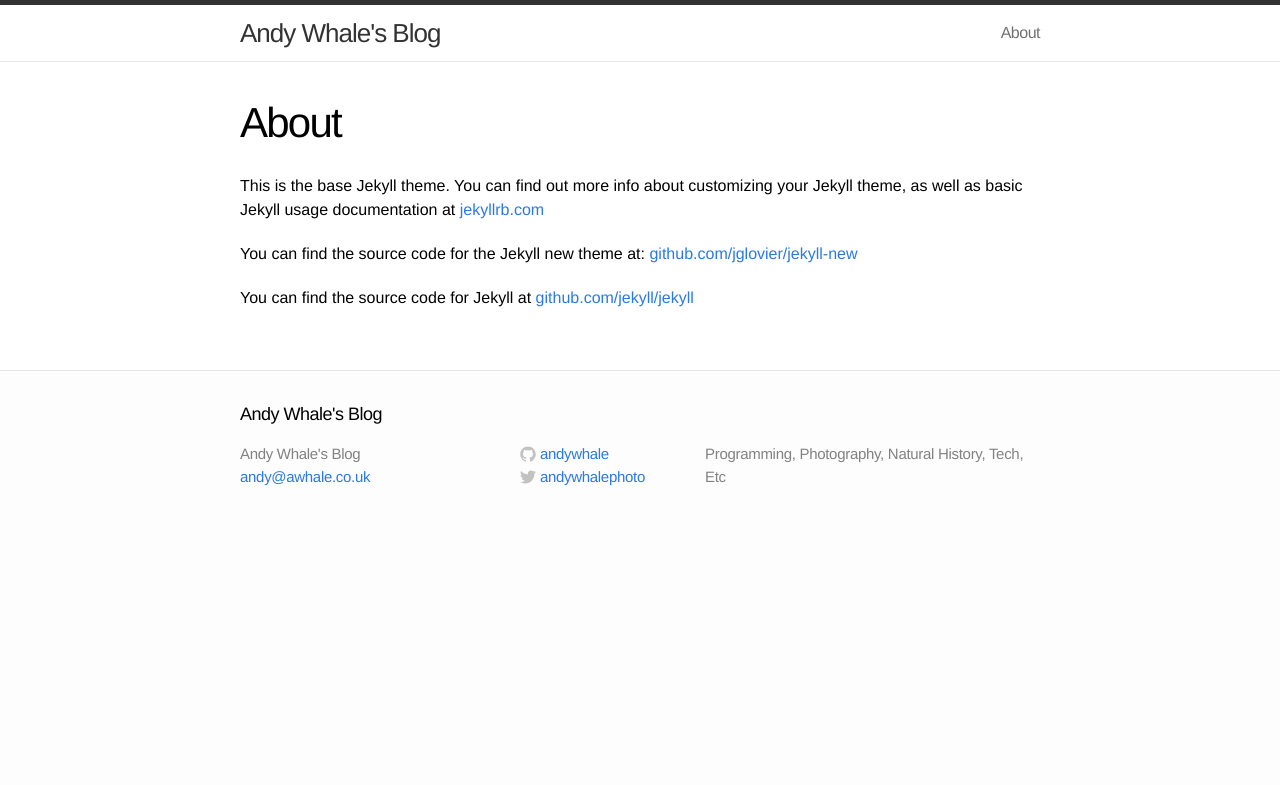
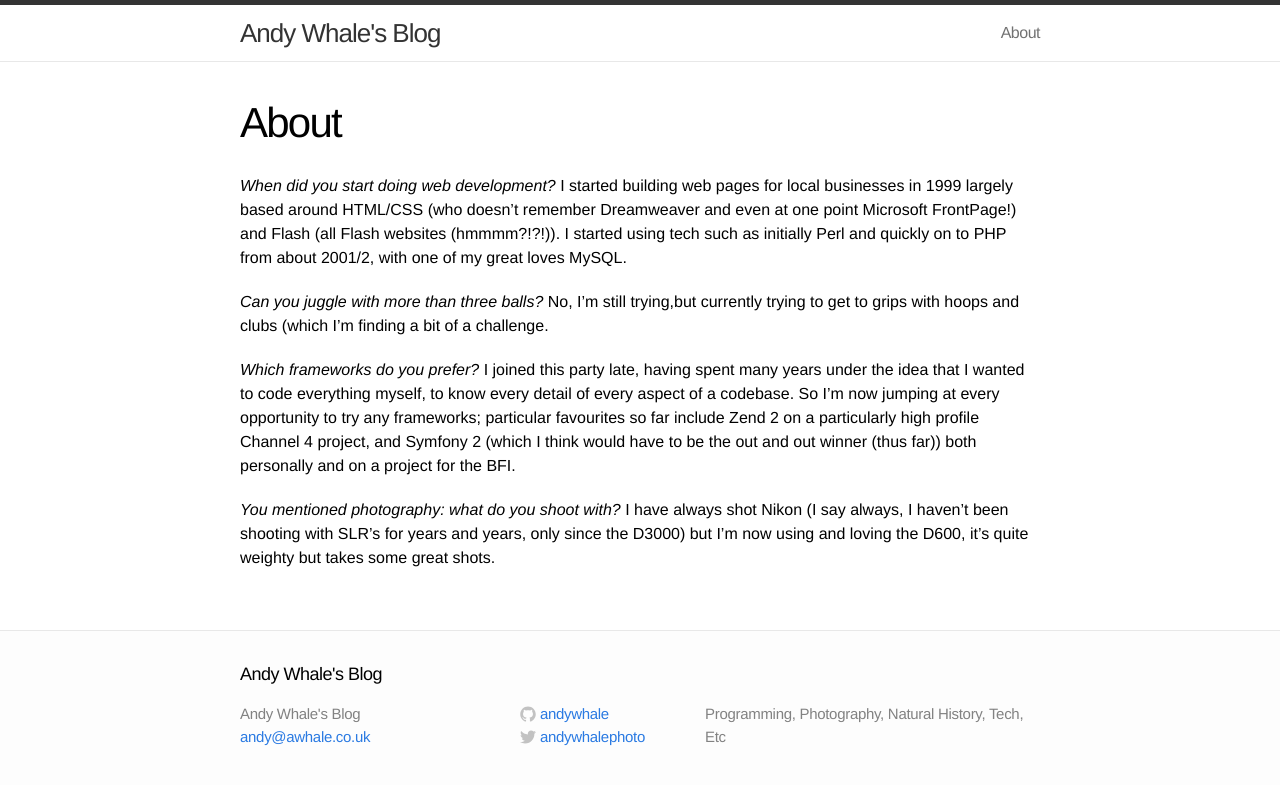
Before and after one commit to andywhale/andywhale.github.io, a Jekyll site: the page built from about.md, in a window 1280 px wide. Shown: the top 785 px of the page. Built offline with Jekyll 4.4.1, drawn with Linux system fonts in a browser that asks for light colours.

Commit message:
Update about.md

```diff
--- a/about.md
+++ b/about.md
@@ -4,8 +4,14 @@ title: About
 permalink: /about/
 ---
 
-This is the base Jekyll theme. You can find out more info about customizing your Jekyll theme, as well as basic Jekyll usage documentation at [jekyllrb.com](http://jekyllrb.com/)
+*When did you start doing web development?*
+I started building web pages for local businesses in 1999 largely based around HTML/CSS (who doesn't remember Dreamweaver and even at one point Microsoft FrontPage!) and Flash (all Flash websites (hmmmm?!?!)). I started using tech such as initially Perl and quickly on to PHP from about 2001/2, with one of my great loves MySQL.
 
-You can find the source code for the Jekyll new theme at: [github.com/jglovier/jekyll-new](https://github.com/jglovier/jekyll-new)
+*Can you juggle with more than three balls?*
+No, I'm still trying,but currently trying to get to grips with hoops and clubs (which I'm finding a bit of a challenge.
 
-You can find the source code for Jekyll at [github.com/jekyll/jekyll](https://github.com/jekyll/jekyll)
+*Which frameworks do you prefer?*
+I joined this party late, having spent many years under the idea that I wanted to code everything myself, to know every detail of every aspect of a codebase. So I'm now jumping at every opportunity to try any frameworks; particular favourites so far include Zend 2 on a particularly high profile Channel 4 project, and Symfony 2 (which I think would have to be the out and out winner (thus far)) both personally and on a project for the BFI.
+
+*You mentioned photography: what do you shoot with?*
+I have always shot Nikon (I say always, I haven't been shooting with SLR's for years and years, only since the D3000) but I'm now using and loving the D600, it's quite weighty but takes some great shots.
```
